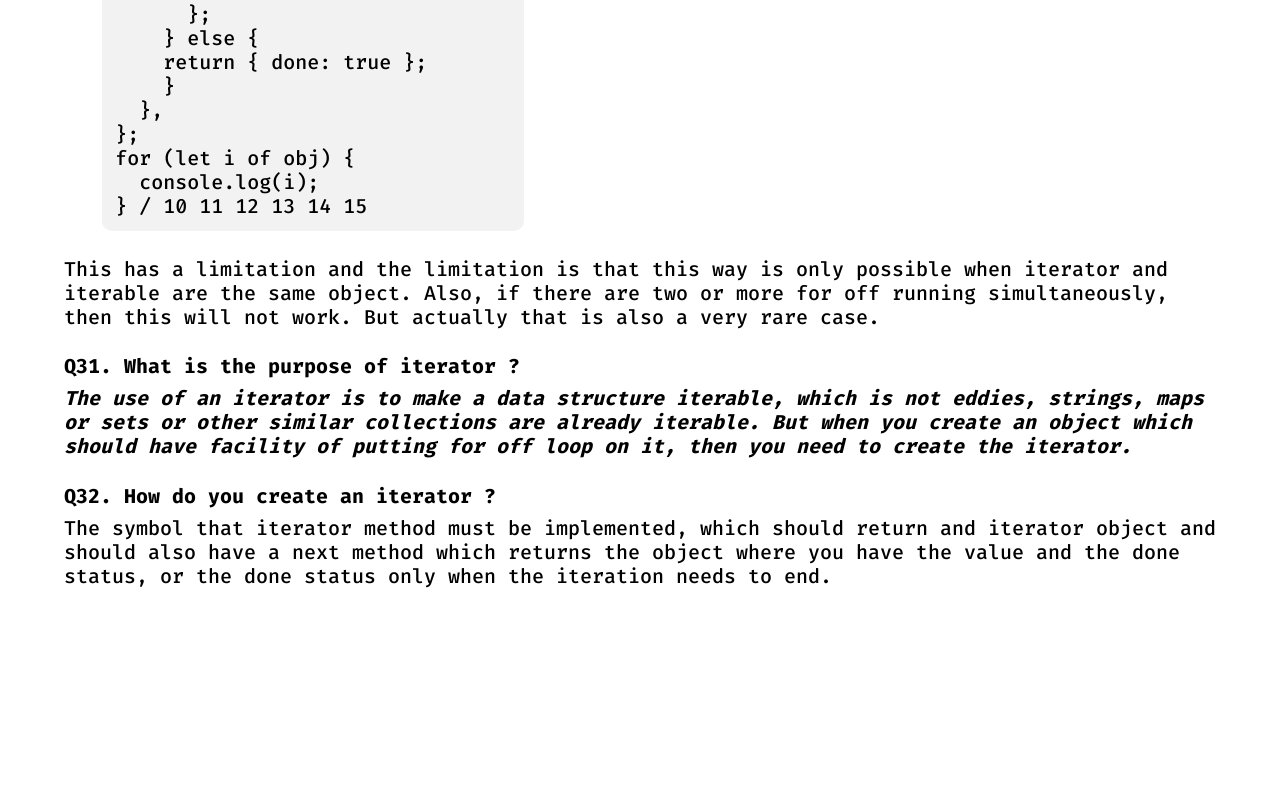
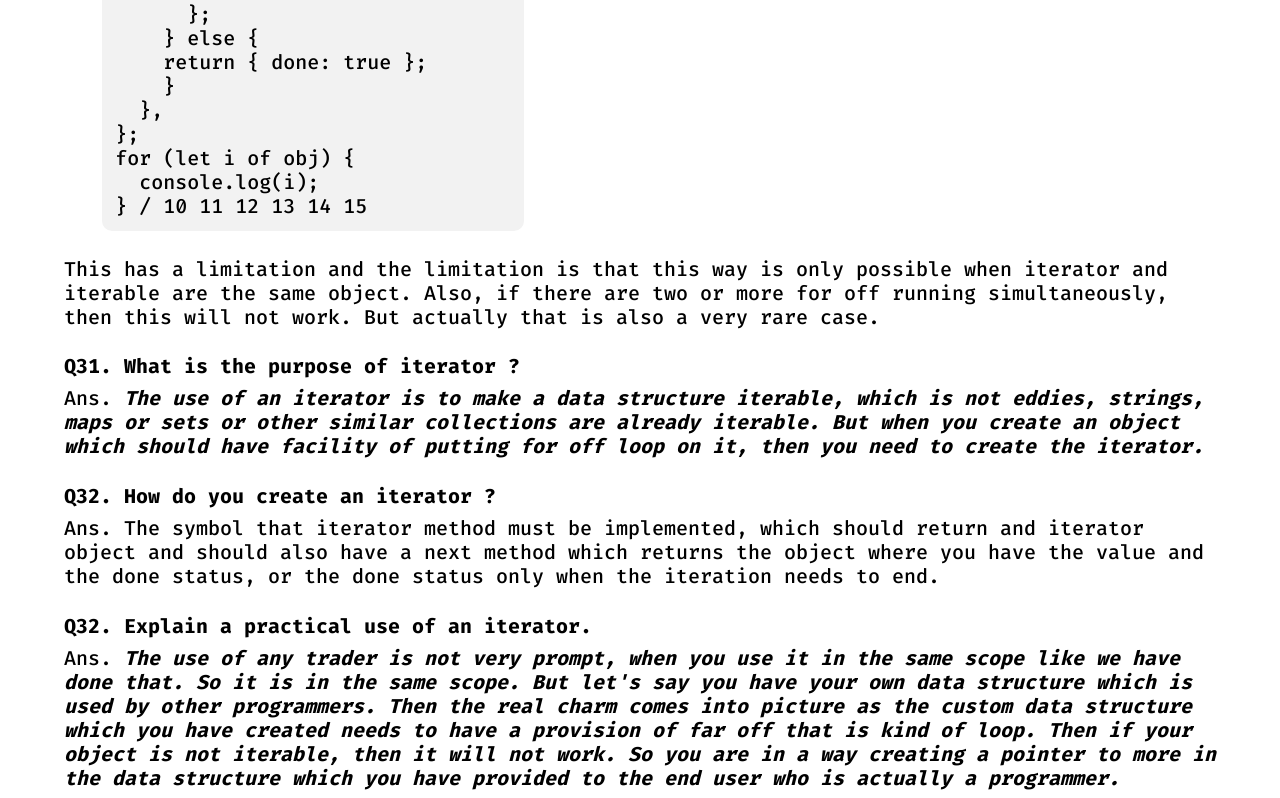
Before and after one commit to rohitkatbamna/jsin, a React (Create React App) app: page / in a window 1280 px wide. Shown: the part 10888-11686 px from the top of the page. Before the commit the page ends 11484 px from the top, so only its background shows below. Built offline with nearby package versions, Linux system fonts and the light colour scheme; the HTML template or start-up script is replaced by a standard one.

Commit message:
11:23 AM Q33 COMPLETE

```diff
--- a/src/components/jsques2.js
+++ b/src/components/jsques2.js
@@ -247,6 +247,7 @@ function Jsques2() {
 			</Answer>
 			<Question>Q31. What is the purpose of iterator ?</Question>
 			<Answer>
+				Ans.{" "}
 				<Bita>
 					The use of an iterator is to make a data structure iterable, which is
 					not eddies, strings, maps or sets or other similar collections are
@@ -257,10 +258,25 @@ function Jsques2() {
 			</Answer>
 			<Question>Q32. How do you create an iterator ?</Question>
 			<Answer>
-				The symbol that iterator method must be implemented, which should return
-				and iterator object and should also have a next method which returns the
-				object where you have the value and the done status, or the done status
-				only when the iteration needs to end.
+				Ans. The symbol that iterator method must be implemented, which should
+				return and iterator object and should also have a next method which
+				returns the object where you have the value and the done status, or the
+				done status only when the iteration needs to end.
+			</Answer>
+			<Question>Q32. Explain a practical use of an iterator.</Question>
+			<Answer>
+				Ans.{" "}
+				<Bita>
+					The use of any trader is not very prompt, when you use it in the same
+					scope like we have done that. So it is in the same scope. But let's
+					say you have your own data structure which is used by other
+					programmers. Then the real charm comes into picture as the custom data
+					structure which you have created needs to have a provision of far off
+					that is kind of loop. Then if your object is not iterable, then it
+					will not work. So you are in a way creating a pointer to more in the
+					data structure which you have provided to the end user who is actually
+					a programmer.
+				</Bita>
 			</Answer>
 		</div>
 	);
```
